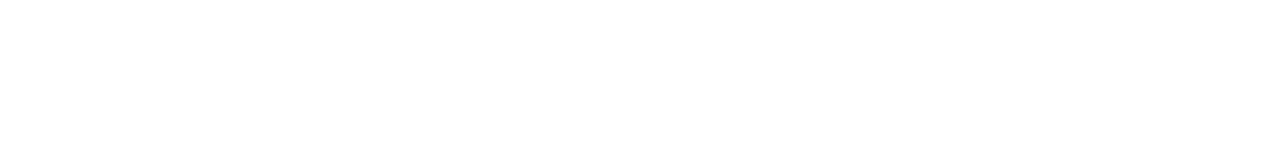
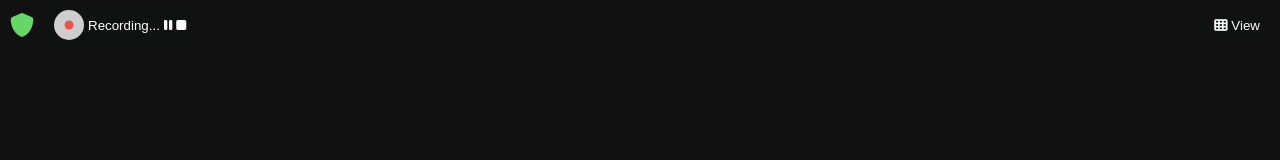
Before and after one commit to GCaringi/html-css-zoom, a plain HTML site: page index.html in a window 1280 px wide. Drawn offline with Linux system fonts and the light colour scheme.

Commit message:
Add header

```diff
--- a/css/style.css
+++ b/css/style.css
@@ -20,21 +20,89 @@
 /*---------
    Commons
 -----------*/
-
+body{
+    background-color: #111111;
+    color: #fff;
+}
 
 
 
 /*---------
     Buttons
 -----------*/
+button{
+    color: inherit ;
+    border: none;
+    cursor: pointer;
+}
 
+.btn{
+    background-color: transparent;
+    border-radius: 10px;
+}
+
+
+.btn-rec{
+    position: relative;
+    width: 30px;
+    height: 30px;
+    background-color: #cecece;
+    border-radius: 50%;
+}
+
+.btn-view{
+    background-color: #101111;
+    padding: 5px 10px;
+}
+
+.rec-point{
+    position: absolute;
+    width: 9px;
+    height: 9px;
+    top: 50%;
+    left: 50%;
+    transform: translate(-50%, -50%);
+    background-color: #eb534c;
+    border-radius: 50%;
+
+}
 
 
 /*---------
     Typo
 -----------*/
 
-
+.fa-shield{
+    font-size: 24px;
+    color: #67d669;
+}
 /*---------
     Header
 -----------*/
+
+/* Control recording button */
+ header{
+     width: 100%;
+     display: flex;
+     height: 50px;
+     padding: 0px 10px;
+     align-items: center;
+     justify-content: space-between;
+ }
+
+.recording-btn{
+    display: flex;
+    column-gap: 10px;
+}
+
+.recording-btn button{
+    vertical-align: middle;
+}
+
+.recording-ctrl{
+    background-color: #101111;
+    padding: 5px 10px;
+    border-radius: 5px;
+}
+
+/* View choice button */
--- a/index.html
+++ b/index.html
@@ -14,11 +14,21 @@
         <!-- Top Bar recording status -->
         <header>
             <!-- Control recording button -->
-            <div class="recording-btn"></div>
+            <div class="recording-btn">
+                <button class="btn"><i class="fa-solid fa-shield"></i></button>
+                    <div class="recording-ctrl">
+                        <button class= "btn-rec"><div class="rec-point"></div></button>
+                        <button class = "btn">Recording...</button>
+                        <button class = "btn"><i class="fa-solid fa-pause"></i></button>
+                        <button class = "btn"><i class="fa-solid fa-stop"></i></button>
+                    </div>
+            </div>
             <!-- /Control recording button -->
 
             <!-- View choice button -->
-            <div class="view-btn"></div>
+            <div class="view-btn">
+                <button class = "btn btn-view"><i class="fa-solid fa-table-cells"></i> View</button>
+            </div>
             <!-- /View choice button -->
         </header>
         <!-- /Top Bar recording status -->
```
